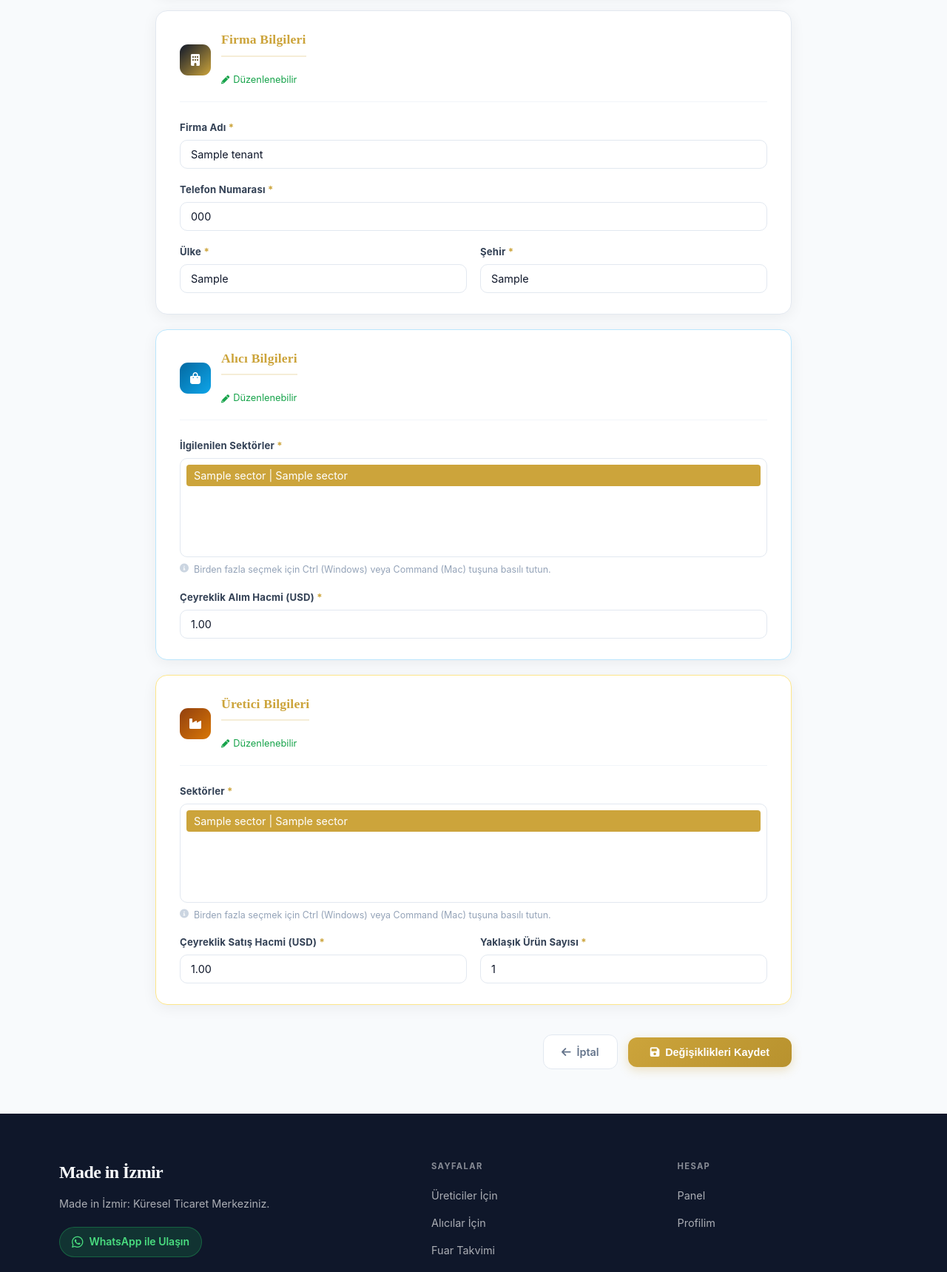
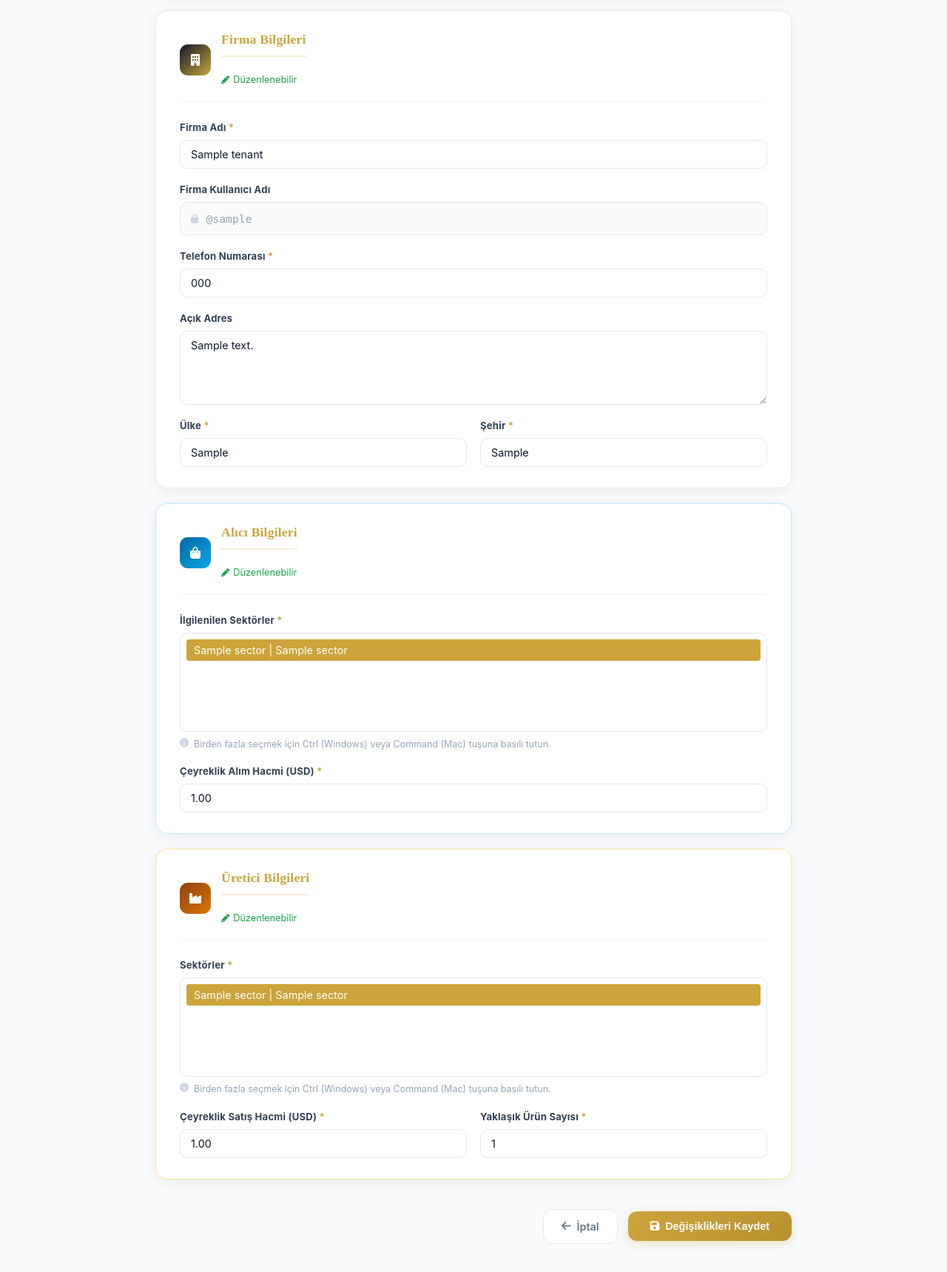
Before and after one commit to oecer/made-in-izmir, a Django app: page /profile/edit/ in a window 1280 px wide. Shown: the part 770-2489 px from the top of the page at 74% size. Run offline with Django 5.2, Linux system fonts and the light colour scheme; a user stored in the database is signed in; tables that the repository leaves empty hold one stand-in row (values such as "Sample post").

Commit message:
feat: Add `company_username` to Tenant model and `open_address` to profile forms and models, including UI and admin integration.

```diff
--- a/accounts/admin.py
+++ b/accounts/admin.py
@@ -316,7 +316,7 @@ class TenantAdmin(admin.ModelAdmin):
 
     fieldsets = (
         ('Company Information', {
-            'fields': ('company_name', 'phone_number', 'country', 'city', 'open_address', 'website', 'about_company')
+            'fields': ('company_name', 'company_username', 'phone_number', 'country', 'city', 'open_address', 'website', 'about_company')
         }),
         ('Ownership', {
             'fields': ('owner', 'owner_display'),
@@ -480,6 +480,7 @@ class ProfileEditRequestAdmin(admin.ModelAdmin):
         tenant.phone_number = edit_request.phone_number
         tenant.country = edit_request.country
         tenant.city = edit_request.city
+        tenant.open_address = edit_request.open_address
         tenant.buyer_quarterly_volume = edit_request.buyer_quarterly_volume
         tenant.producer_quarterly_sales = edit_request.producer_quarterly_sales
         tenant.producer_product_count = edit_request.producer_product_count
--- a/accounts/forms.py
+++ b/accounts/forms.py
@@ -252,6 +252,11 @@ class ProfileEditForm(forms.Form):
         widget=forms.TextInput(attrs={'class': 'form-control', 'placeholder': 'Şehir'}),
         label='Şehir'
     )
+    open_address = forms.CharField(
+        required=False,
+        widget=forms.Textarea(attrs={'class': 'form-control', 'placeholder': 'Sokak, Mahalle, Posta Kodu…', 'rows': 3}),
+        label='Açık Adres'
+    )
 
     buyer_interested_sectors = forms.ModelMultipleChoiceField(
         queryset=None,  # Set in __init__
@@ -298,6 +303,7 @@ class ProfileEditForm(forms.Form):
                 self.fields['phone_number'].initial = tenant.phone_number
                 self.fields['country'].initial = tenant.country
                 self.fields['city'].initial = tenant.city
+                self.fields['open_address'].initial = tenant.open_address
                 if tenant.is_buyer:
                     self.fields['buyer_interested_sectors'].initial = tenant.buyer_interested_sectors.all()
                     self.fields['buyer_quarterly_volume'].initial = tenant.buyer_quarterly_volume
@@ -349,6 +355,7 @@ class ProfileEditForm(forms.Form):
                 phone_number=self.cleaned_data['phone_number'],
                 country=self.cleaned_data['country'],
                 city=self.cleaned_data['city'],
+                open_address=self.cleaned_data.get('open_address') or '',
                 buyer_interested_sectors_ids=buyer_sector_ids,
                 buyer_quarterly_volume=self.cleaned_data.get('buyer_quarterly_volume'),
                 producer_sectors_ids=producer_sector_ids,
--- a/accounts/models.py
+++ b/accounts/models.py
@@ -239,6 +239,14 @@ class Tenant(models.Model):
 
     # Company information
     company_name = models.CharField(max_length=200, verbose_name="Firma Adı")
+    company_username = models.SlugField(
+        max_length=150,
+        unique=True,
+        blank=True,
+        null=True,
+        verbose_name="Firma Kullanıcı Adı",
+        help_text="URL'de kullanılacak benzersiz firma tanımlayıcısı (örn. izmir-tekstil)"
+    )
     phone_number = models.CharField(max_length=20, verbose_name="Telefon Numarası")
     country = models.CharField(max_length=100, verbose_name="Ülke")
     city = models.CharField(max_length=100, verbose_name="Şehir")
@@ -385,6 +393,7 @@ class ProfileEditRequest(models.Model):
     phone_number = models.CharField(max_length=20, blank=True, verbose_name="Telefon Numarası")
     country = models.CharField(max_length=100, blank=True, verbose_name="Ülke")
     city = models.CharField(max_length=100, blank=True, verbose_name="Şehir")
+    open_address = models.TextField(blank=True, null=True, verbose_name="Açık Adres")
 
     # Buyer-specific fields (stored as JSON-like text for sectors)
     buyer_interested_sectors_ids = models.TextField(blank=True, null=True, verbose_name="İlgilenilen Sektör ID'leri")
--- a/main/templates/auth/edit_profile.html
+++ b/main/templates/auth/edit_profile.html
@@ -116,6 +116,18 @@
                 </div>
 
                 <div class="field-group field-full">
+                    <label class="field-label">
+                        <span data-i18n="profile.company_username">Firma Kullanıcı Adı</span>
+                    </label>
+                    <div class="field-readonly">
+                        <i class="fas fa-lock field-lock-icon"></i>
+                        <span class="field-readonly-value mono">
+                            {% if profile.tenant.company_username %}@{{ profile.tenant.company_username }}{% else %}-{% endif %}
+                        </span>
+                    </div>
+                </div>
+
+                <div class="field-group field-full">
                     <label for="{{ form.phone_number.id_for_label }}" class="field-label required-label">
                         <span data-i18n="signup.phone_number">Telefon Numarası</span>
                     </label>
@@ -124,6 +136,19 @@
                     <div class="field-error">
                         <i class="fas fa-exclamation-circle"></i>
                         {{ form.phone_number.errors }}
+                    </div>
+                    {% endif %}
+                </div>
+
+                <div class="field-group field-full">
+                    <label for="{{ form.open_address.id_for_label }}" class="field-label">
+                        <span data-i18n="signup.open_address">Açık Adres</span>
+                    </label>
+                    {{ form.open_address }}
+                    {% if form.open_address.errors %}
+                    <div class="field-error">
+                        <i class="fas fa-exclamation-circle"></i>
+                        {{ form.open_address.errors }}
                     </div>
                     {% endif %}
                 </div>
```
Also changed, not shown: main/templates/auth/profile.html (+10 -0 lines), accounts/migrations/0004_add_company_username_to_tenant.py (added), accounts/migrations/0005_add_open_address_to_profileeditrequest.py (added).
